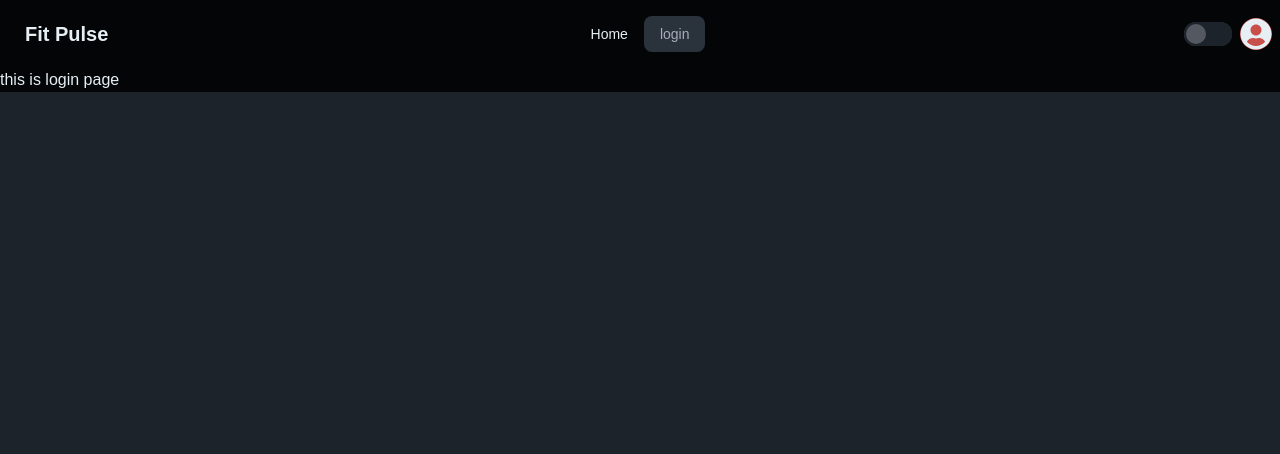
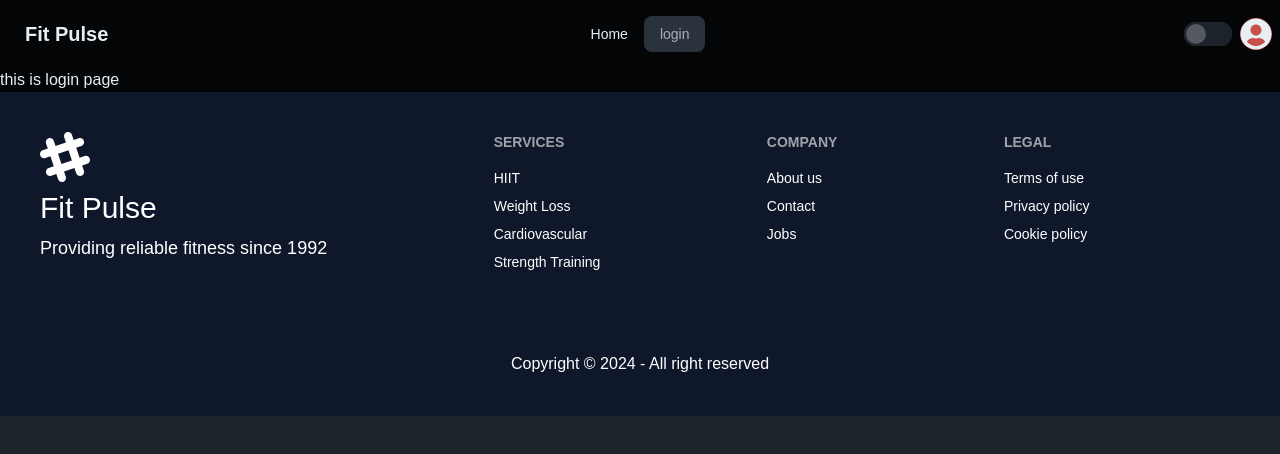
Before and after one commit to MehediHaassan1/client-fit-pulse, a React (Vite) app: page /login in a window 1280 px wide. Shown: the top 454 px of the page. Built offline with nearby package versions, Linux system fonts and the light colour scheme; a web font is replaced by a local one.

Commit message:
footer section add

```diff
--- a/src/layouts/Main.jsx
+++ b/src/layouts/Main.jsx
@@ -1,12 +1,14 @@
 import React from "react";
 import { Outlet } from "react-router-dom";
 import NavBar from "../pages/Shared/NavBar/NavBar";
+import Footer from "../pages/Shared/Footer/Footer";
 
 const Main = () => {
     return (
         <div>
             <NavBar></NavBar>
             <Outlet></Outlet>
+            <Footer></Footer>
         </div>
     );
 };
--- /dev/null
+++ b/src/pages/Shared/Footer/Footer.jsx
@@ -0,0 +1,53 @@
+import { FaFacebook, FaTwitter, FaYoutube } from "react-icons/fa";
+
+const Footer = () => {
+    return (
+        <div className="text-white">
+            <footer className="footer p-10 bg-slate-900">
+                <aside>
+                    <svg
+                        width="50"
+                        height="50"
+                        viewBox="0 0 24 24"
+                        xmlns="http://www.w3.org/2000/svg"
+                        fillRule="evenodd"
+                        clipRule="evenodd"
+                        className="fill-current"
+                    >
+                        <path d="M22.672 15.226l-2.432.811.841 2.515c.33 1.019-.209 2.127-1.23 2.456-1.15.325-2.148-.321-2.463-1.226l-.84-2.518-5.013 1.677.84 2.517c.391 1.203-.434 2.542-1.831 2.542-.88 0-1.601-.564-1.86-1.314l-.842-2.516-2.431.809c-1.135.328-2.145-.317-2.463-1.229-.329-1.018.211-2.127 1.231-2.456l2.432-.809-1.621-4.823-2.432.808c-1.355.384-2.558-.59-2.558-1.839 0-.817.509-1.582 1.327-1.846l2.433-.809-.842-2.515c-.33-1.02.211-2.129 1.232-2.458 1.02-.329 2.13.209 2.461 1.229l.842 2.515 5.011-1.677-.839-2.517c-.403-1.238.484-2.553 1.843-2.553.819 0 1.585.509 1.85 1.326l.841 2.517 2.431-.81c1.02-.33 2.131.211 2.461 1.229.332 1.018-.21 2.126-1.23 2.456l-2.433.809 1.622 4.823 2.433-.809c1.242-.401 2.557.484 2.557 1.838 0 .819-.51 1.583-1.328 1.847m-8.992-6.428l-5.01 1.675 1.619 4.828 5.011-1.674-1.62-4.829z"></path>
+                    </svg>
+                    <h3 className="text-3xl">Fit Pulse</h3>
+                    <p className="text-lg">
+                        Providing reliable fitness since 1992
+                    </p>
+                </aside>
+                <nav>
+                    <h6 className="footer-title">Services</h6>
+                    <a className="link link-hover">HIIT</a>
+                    <a className="link link-hover">Weight Loss</a>
+                    <a className="link link-hover">Cardiovascular</a>
+                    <a className="link link-hover">Strength Training</a>
+                </nav>
+                <nav>
+                    <h6 className="footer-title">Company</h6>
+                    <a className="link link-hover">About us</a>
+                    <a className="link link-hover">Contact</a>
+                    <a className="link link-hover">Jobs</a>
+                </nav>
+                <nav>
+                    <h6 className="footer-title">Legal</h6>
+                    <a className="link link-hover">Terms of use</a>
+                    <a className="link link-hover">Privacy policy</a>
+                    <a className="link link-hover">Cookie policy</a>
+                </nav>
+            </footer>
+            <footer className="p-10 bg-slate-900">
+                <aside className="text-xs md:text-base text-center w-full">
+                    <p>Copyright © 2024 - All right reserved</p>
+                </aside>
+            </footer>
+        </div>
+    );
+};
+
+export default Footer;
```
